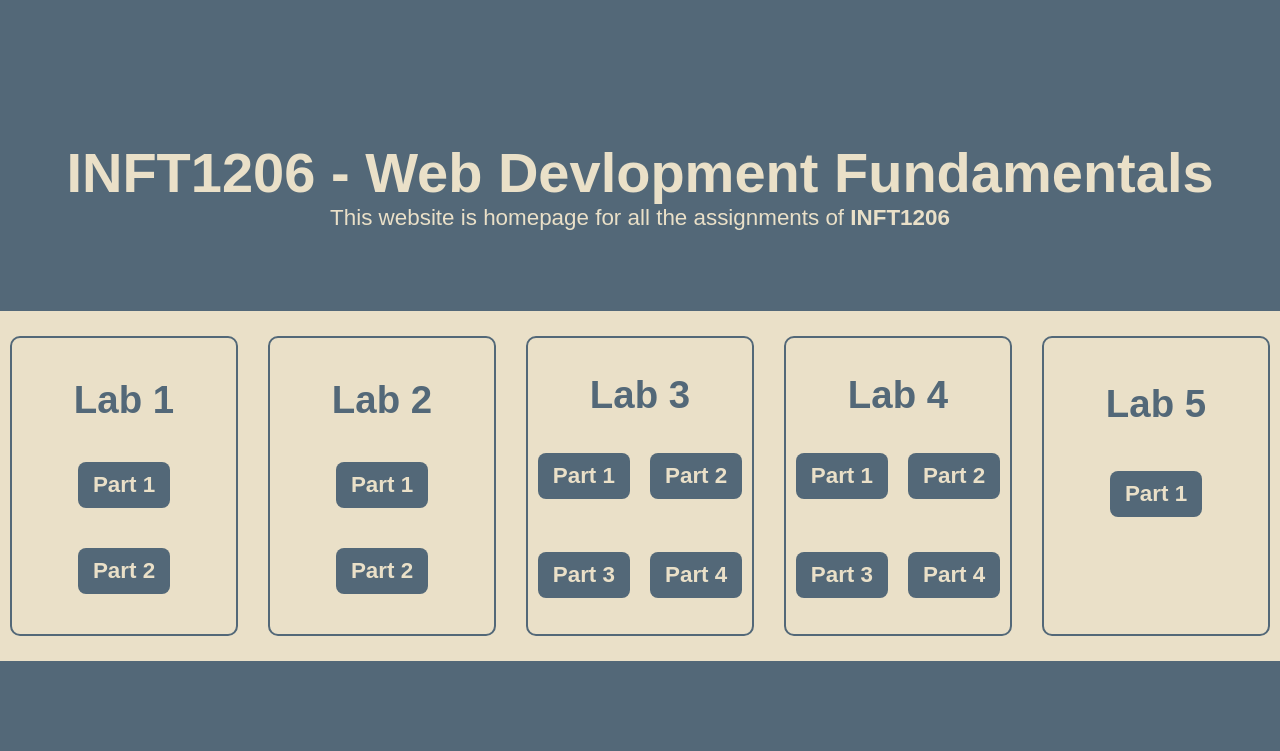
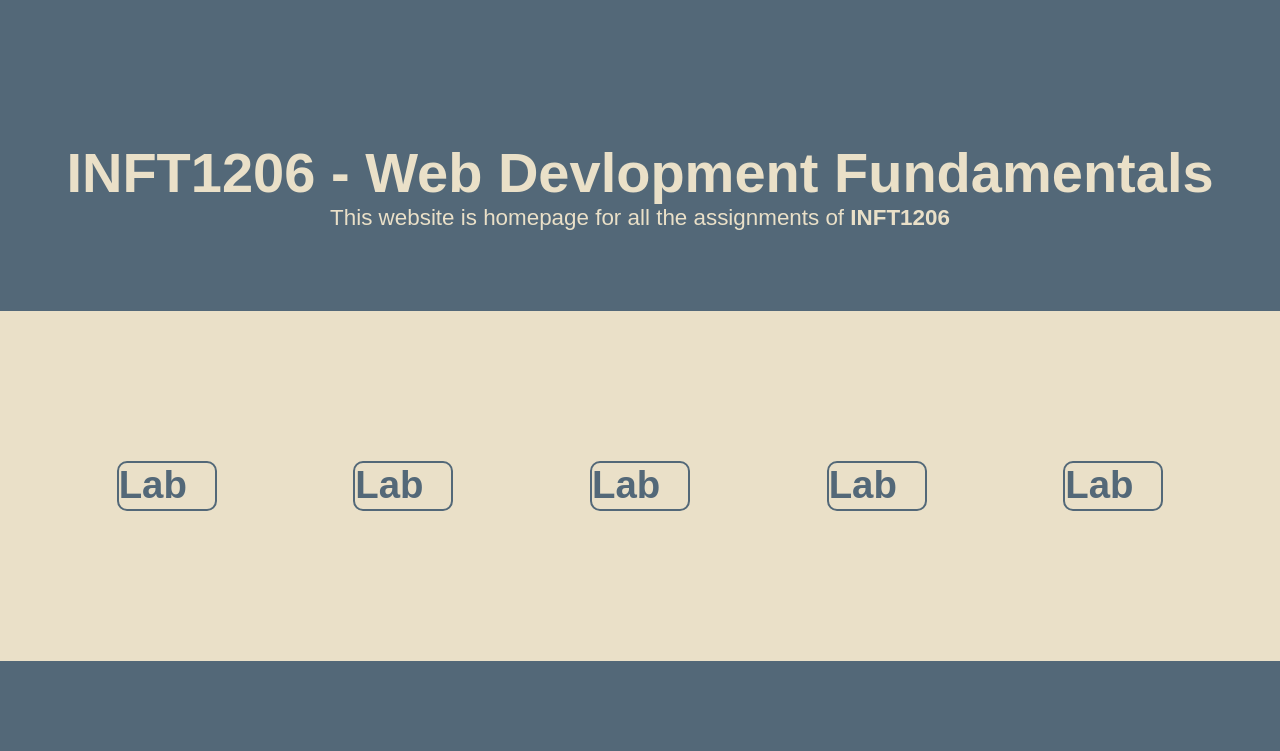
Before and after one commit to pkushal05/pkushal05.github.io, a plain HTML site: page index.html in a window 1280 px wide. Drawn offline with Linux system fonts and the light colour scheme; a web font is replaced by a local one.

Commit message:
Homepage chnages
CSS changes

```diff
--- a/style.css
+++ b/style.css
@@ -17,7 +17,7 @@
 :root {
     --background-color: #536878;
     --primary-text-color: #536878;
-    --header-color:  #EAE0C8;
+    --header-color: #EAE0C8;
 }
 
 h1 {
@@ -63,7 +63,7 @@ header {
     text-align: center;
 }
 
-.link-button{
+.link-button {
     background: var(--primary-text-color);
     border-radius: 8px;
     font-weight: 600;
@@ -82,20 +82,29 @@ header {
 }
 
 .hover-effect:hover {
-    box-shadow: 0 0 15px #966d0d ;
+    box-shadow: 0 0 15px #966d0d;
     transform: scale(1.05);
 }
 
 .lab-boxes {
     color: var(--primary-text-color);
-    width: 20%;
-    height: 300px;
+    width: 100px;
+    height: 50px;
     border: 2px solid var(--background-color);
     border-radius: 10px;
     margin-left: 10px;
     flex-direction: column;
     justify-content: space-evenly;
     transition: all ease-in 0.2s;
+    cursor: pointer;
+    overflow: hidden;
+    transition: all 0.2s ease-in;
+}
+
+.lab-boxes.active {
+    width: 20%;
+    height: 300px;
+    transition: all 0.2s ease-in-out;
 }
 
 .grid-links {
@@ -122,5 +131,10 @@ a {
 
 .lab5 {
     margin-right: 10px;
+    gap: 50px;
+}
+
+.lab5.active {
     padding-bottom: 72px;
+    gap: 0px
 }
```
